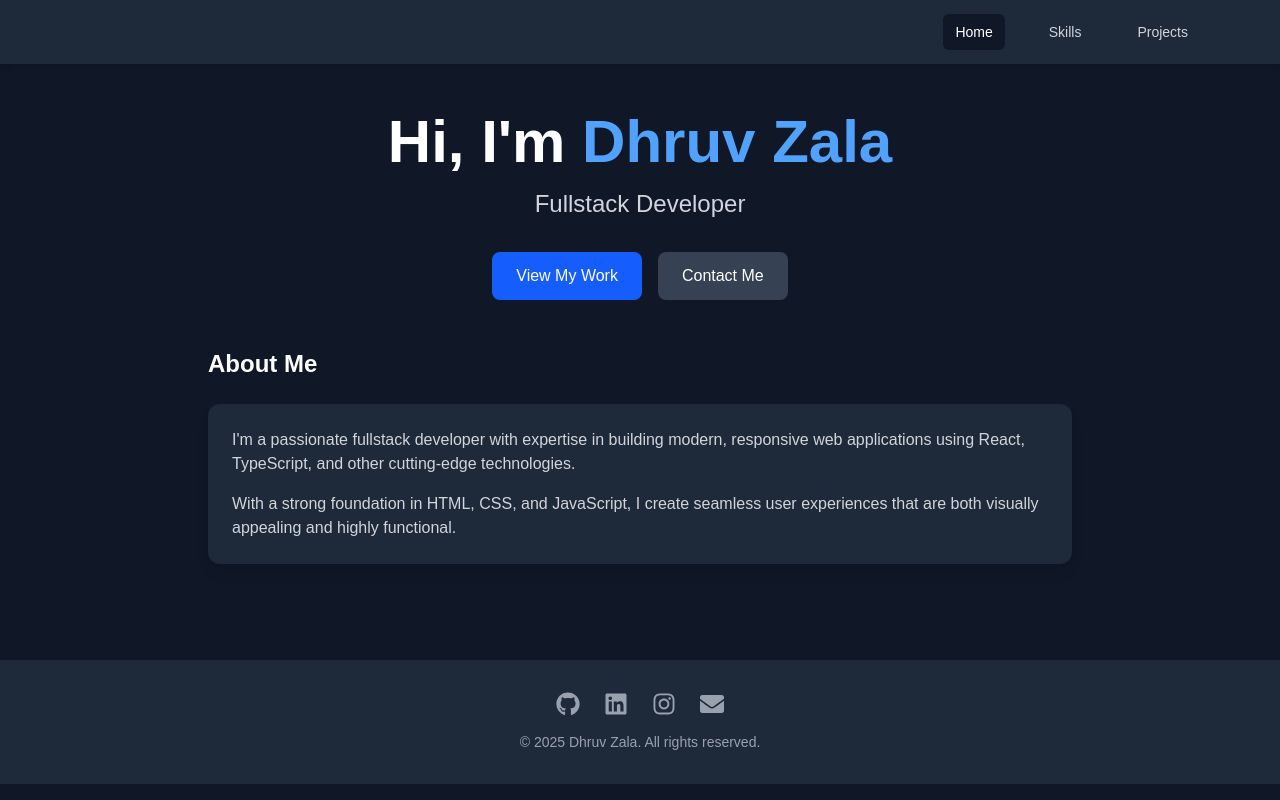
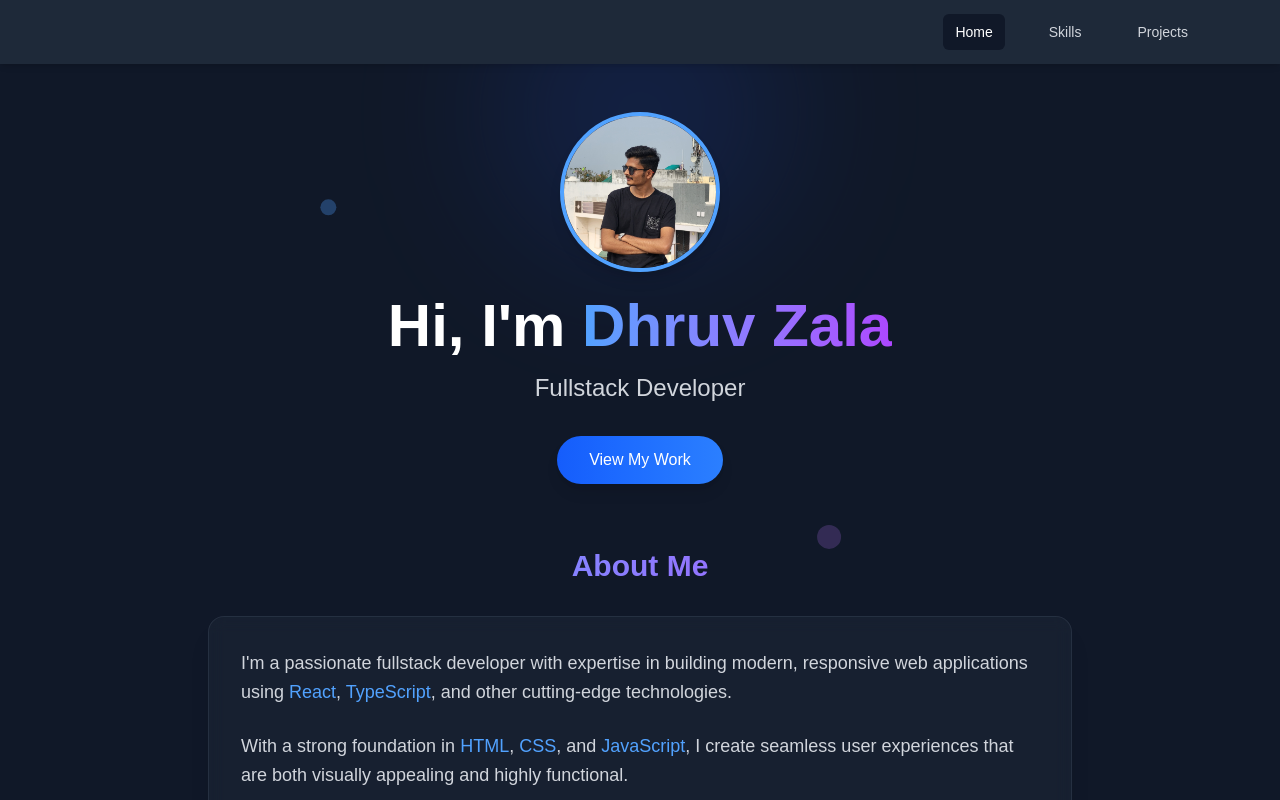
Before and after one commit to DhruvZala/my-portfolio, a React (Vite) app: page / in a window 1280 px wide. Shown: the top 800 px of the page. Built offline with nearby package versions, Linux system fonts and the light colour scheme.

Commit message:
UI changes

```diff
--- a/src/components/Header/Header.tsx
+++ b/src/components/Header/Header.tsx
@@ -1,4 +1,3 @@
-// import { FaCode } from "react-icons/fa";
 import { motion } from "framer-motion";
 
 interface HeaderProps {
@@ -8,7 +7,12 @@ interface HeaderProps {
   setMenuOpen: (open: boolean) => void;
 }
 
-const Header = ({ activeTab, setActiveTab, menuOpen, setMenuOpen }: HeaderProps) => {
+const Header = ({
+  activeTab,
+  setActiveTab,
+  menuOpen,
+  setMenuOpen,
+}: HeaderProps) => {
   return (
     <header className="bg-gray-800 shadow-md sticky top-0 z-10">
       <div className="max-w-6xl mx-auto px-4">
@@ -17,16 +21,13 @@ const Header = ({ activeTab, setActiveTab, menuOpen, setMenuOpen }: HeaderProps)
             initial={{ x: -50 }}
             animate={{ x: 0 }}
             className="flex items-center"
-          >
-            {/* <FaCode className="text-blue-400 text-2xl mr-2" /> */}
-            {/* <span className="text-xl font-bold">Dhruv Zala</span> */}
-          </motion.div>
+          ></motion.div>
 
           {/* Desktop Navigation */}
           <nav className="hidden md:flex space-x-8">
             <button
               onClick={() => setActiveTab("home")}
-              className={`px-3 py-2 rounded-md text-sm font-medium ${
+              className={`px-3 py-2 rounded-md text-sm font-medium cursor-pointer ${
                 activeTab === "home"
                   ? "bg-gray-900 text-white"
                   : "text-gray-300 hover:text-white"
@@ -36,7 +37,7 @@ const Header = ({ activeTab, setActiveTab, menuOpen, setMenuOpen }: HeaderProps)
             </button>
             <button
               onClick={() => setActiveTab("skills")}
-              className={`px-3 py-2 rounded-md text-sm font-medium ${
+              className={`px-3 py-2 rounded-md text-sm font-medium cursor-pointer ${
                 activeTab === "skills"
                   ? "bg-gray-900 text-white"
                   : "text-gray-300 hover:text-white"
@@ -46,7 +47,7 @@ const Header = ({ activeTab, setActiveTab, menuOpen, setMenuOpen }: HeaderProps)
             </button>
             <button
               onClick={() => setActiveTab("projects")}
-              className={`px-3 py-2 rounded-md text-sm font-medium ${
+              className={`px-3 py-2 rounded-md text-sm font-medium cursor-pointer ${
                 activeTab === "projects"
                   ? "bg-gray-900 text-white"
                   : "text-gray-300 hover:text-white"
--- a/src/components/Home/Home.tsx
+++ b/src/components/Home/Home.tsx
@@ -10,60 +10,153 @@ const Home = ({ setActiveTab }: HomeProps) => {
       initial={{ opacity: 0 }}
       animate={{ opacity: 1 }}
       transition={{ duration: 0.5 }}
-      className="py-12"
+      className="py-12 px-4"
     >
-      <div className="text-center mb-12">
+      <div className="text-center mb-16 relative">
+        {/* Animated background elements */}
+        <motion.div
+          className="absolute top-0 left-1/2 transform -translate-x-1/2 -translate-y-1/2 w-64 h-64 rounded-full bg-blue-900 opacity-20 blur-3xl"
+          animate={{
+            scale: [1, 1.2, 1],
+            opacity: [0.2, 0.3, 0.2],
+          }}
+          transition={{
+            duration: 8,
+            repeat: Infinity,
+            ease: "easeInOut",
+          }}
+        />
+
+        <motion.div
+          initial={{ y: -50, opacity: 0 }}
+          animate={{ y: 0, opacity: 1 }}
+          transition={{ delay: 0.2 }}
+          className="relative"
+        >
+          <div className="inline-block mb-6">
+            <motion.div
+              whileHover={{ scale: 1.05 }}
+              className="w-32 h-32 md:w-40 md:h-40 rounded-full border-4 border-blue-400 overflow-hidden mx-auto shadow-lg"
+            >
+              {/* Replace with your actual image */}
+              <div className="w-full h-full bg-gradient-to-br from-blue-500 to-purple-600 flex items-center justify-center">
+                <img src="public\20250115_114603.jpg" alt="Dhruv Zala" className="object-cover" />
+              </div>
+            </motion.div>
+          </div>
+
           <motion.h1
-          initial={{ y: -50 }}
-          animate={{ y: 0 }}
+            initial={{ y: -50, opacity: 0 }}
+            animate={{ y: 0, opacity: 1 }}
+            transition={{ delay: 0.3 }}
             className="text-4xl md:text-6xl font-bold mb-4 text-white"
           >
-          Hi, I'm <span className="text-blue-400">Dhruv Zala</span>
+            Hi, I'm{" "}
+            <span className="text-transparent bg-clip-text bg-gradient-to-r from-blue-400 to-purple-500">
+              Dhruv Zala
+            </span>
           </motion.h1>
+
           <motion.p
-          initial={{ y: 50 }}
-          animate={{ y: 0 }}
+            initial={{ y: 50, opacity: 0 }}
+            animate={{ y: 0, opacity: 1 }}
+            transition={{ delay: 0.4 }}
             className="text-xl md:text-2xl text-gray-300 mb-8"
           >
             Fullstack Developer
           </motion.p>
+
           <motion.div
-          initial={{ scale: 0 }}
-          animate={{ scale: 1 }}
-          className="flex justify-center gap-4"
+            initial={{ scale: 0, opacity: 0 }}
+            animate={{ scale: 1, opacity: 1 }}
+            transition={{ delay: 0.5 }}
+            className="flex justify-center gap-6"
           >
-          <a
+            <motion.a
+              whileHover={{
+                scale: 1.05,
+                boxShadow: "0 0 15px rgba(37, 99, 235, 0.5)",
+              }}
+              whileTap={{ scale: 0.95 }}
               href="#projects"
               onClick={() => setActiveTab("projects")}
-            className="px-6 py-3 bg-blue-600 hover:bg-blue-700 rounded-lg text-white font-medium transition"
+              className="px-8 py-3 bg-gradient-to-r from-blue-600 to-blue-500 hover:from-blue-500 hover:to-blue-400 rounded-full text-white font-medium transition-all shadow-lg"
             >
               View My Work
-          </a>
-          <a
-            href="#contact"
-            onClick={() => setActiveTab("contact")}
-            className="px-6 py-3 bg-gray-700 hover:bg-gray-600 rounded-lg text-white font-medium transition"
-          >
-            Contact Me
-          </a>
+            </motion.a>
+          </motion.div>
         </motion.div>
       </div>
 
-      <div className="max-w-4xl mx-auto px-4">
-        <h2 className="text-2xl font-semibold text-white mb-6">About Me</h2>
-        <div className="bg-gray-800 rounded-xl p-6 shadow-lg">
-          <p className="text-gray-300 mb-4">
+      <motion.div
+        initial={{ opacity: 0, y: 50 }}
+        animate={{ opacity: 1, y: 0 }}
+        transition={{ delay: 0.6 }}
+        className="max-w-4xl mx-auto px-4"
+      >
+        <h2 className="text-3xl font-bold text-transparent bg-clip-text bg-gradient-to-r from-blue-400 to-purple-500 mb-8 text-center">
+          About Me
+        </h2>
+        <div className="bg-gray-800/50 backdrop-blur-sm rounded-2xl p-8 shadow-xl border border-gray-700/50">
+          <p className="text-gray-300 mb-6 text-lg leading-relaxed">
             I'm a passionate fullstack developer with expertise in building
-            modern, responsive web applications using React, TypeScript, and
-            other cutting-edge technologies.
+            modern, responsive web applications using{" "}
+            <span className="text-blue-400">React</span>,{" "}
+            <span className="text-blue-400">TypeScript</span>, and other
+            cutting-edge technologies.
           </p>
-          <p className="text-gray-300">
-            With a strong foundation in HTML, CSS, and JavaScript, I create
-            seamless user experiences that are both visually appealing and
-            highly functional.
+          <p className="text-gray-300 text-lg leading-relaxed">
+            With a strong foundation in{" "}
+            <span className="text-blue-400">HTML</span>,{" "}
+            <span className="text-blue-400">CSS</span>, and{" "}
+            <span className="text-blue-400">JavaScript</span>, I create seamless
+            user experiences that are both visually appealing and highly
+            functional.
           </p>
+
+          <div className="mt-8 grid grid-cols-2 md:grid-cols-4 gap-4">
+            {["React", "TypeScript", "Javascript", "Redux"].map((tech, index) => (
+              <motion.div
+                key={tech}
+                initial={{ opacity: 0, y: 20 }}
+                animate={{ opacity: 1, y: 0 }}
+                transition={{ delay: 0.7 + index * 0.1 }}
+                whileHover={{ y: -5 }}
+                className="bg-gray-700/50 hover:bg-gray-700/70 rounded-lg p-3 text-center transition-all"
+              >
+                <span className="text-blue-300 font-medium">{tech}</span>
+              </motion.div>
+            ))}
           </div>
         </div>
+      </motion.div>
+
+      {/* Floating elements decoration */}
+      <motion.div
+        className="fixed top-1/4 left-1/4 w-4 h-4 rounded-full bg-blue-400 opacity-30"
+        animate={{
+          y: [0, -20, 0],
+          x: [0, 10, 0],
+        }}
+        transition={{
+          duration: 6,
+          repeat: Infinity,
+          ease: "easeInOut",
+        }}
+      />
+      <motion.div
+        className="fixed bottom-1/3 right-1/3 w-6 h-6 rounded-full bg-purple-400 opacity-20"
+        animate={{
+          y: [0, 20, 0],
+          x: [0, -15, 0],
+        }}
+        transition={{
+          duration: 7,
+          repeat: Infinity,
+          ease: "easeInOut",
+          delay: 1,
+        }}
+      />
     </motion.div>
   );
 };
--- a/src/components/Projects/ProjectCard.tsx
+++ b/src/components/Projects/ProjectCard.tsx
@@ -23,14 +23,19 @@ const ProjectCard = ({ project, index }: ProjectCardProps) => {
         <h3 className="text-xl font-bold text-white mb-2">{project.title}</h3>
         <p className="text-gray-300 mb-4">{project.description}</p>
         <div className="flex flex-wrap gap-2 mb-4">
-          {project.tags.map(tag => (
-            <span key={tag} className="px-3 py-1 bg-gray-700 rounded-full text-sm text-gray-300">
+          {project.tags.map((tag) => (
+            <span
+              key={tag}
+              className="px-3 py-1 bg-gray-700 rounded-full text-sm text-gray-300"
+            >
               {tag}
             </span>
           ))}
         </div>
         <a
           href={project.link}
+          target="_blank"
+          rel="noopener noreferrer"
           className="inline-block px-4 py-2 bg-blue-600 hover:bg-blue-700 rounded-lg text-white font-medium transition"
         >
           View Project
--- a/src/components/Skills/Skills.tsx
+++ b/src/components/Skills/Skills.tsx
@@ -52,7 +52,7 @@ const skillsData: Skill[] = [
   { name: "SCSS", icon: BsFiletypeScss, className: "text-teal-500", level: 70 },
 ];
 
-const SkillCard = ({ skill, index }: { skill: Skill; index: number }) => {
+const SkillCard = ({ skill }: { skill: Skill; index: number }) => {
   const Icon = skill.icon;
 
   return (
@@ -60,8 +60,8 @@ const SkillCard = ({ skill, index }: { skill: Skill; index: number }) => {
       initial={{ opacity: 0, y: 20 }}
       animate={{ opacity: 1, y: 0 }}
       whileHover={{ scale: 1.05 }}
-      transition={{ delay: index * 0.1, type: "spring" }}
-      className="bg-gray-800 rounded-lg p-4 flex flex-col items-center shadow-lg hover:shadow-xl transition-shadow"
+      transition={{ type: "spring" }}
+      className="bg-gray-800 rounded-lg p-4 flex flex-col items-center shadow-lg cursor-pointer"
     >
       <Icon
         className={`text-4xl mb-3 ${skill.className}`}
@@ -92,7 +92,9 @@ const Skills = () => {
       className="py-12"
     >
       <div className="max-w-4xl mx-auto px-4">
-        <h2 className="text-3xl font-bold text-white mb-8">My Skills</h2>
+        <h2 className="text-3xl font-bold text-white mb-8 cursor-pointer">
+          My Skills
+        </h2>
         <div className="grid grid-cols-2 md:grid-cols-4 gap-6">
           {skillsData.map((skill, index) => (
             <SkillCard key={skill.name} skill={skill} index={index} />
```
Also changed, not shown: public/20250115_114603.jpg (added). Lines whose indentation alone changed are shown as unchanged.
